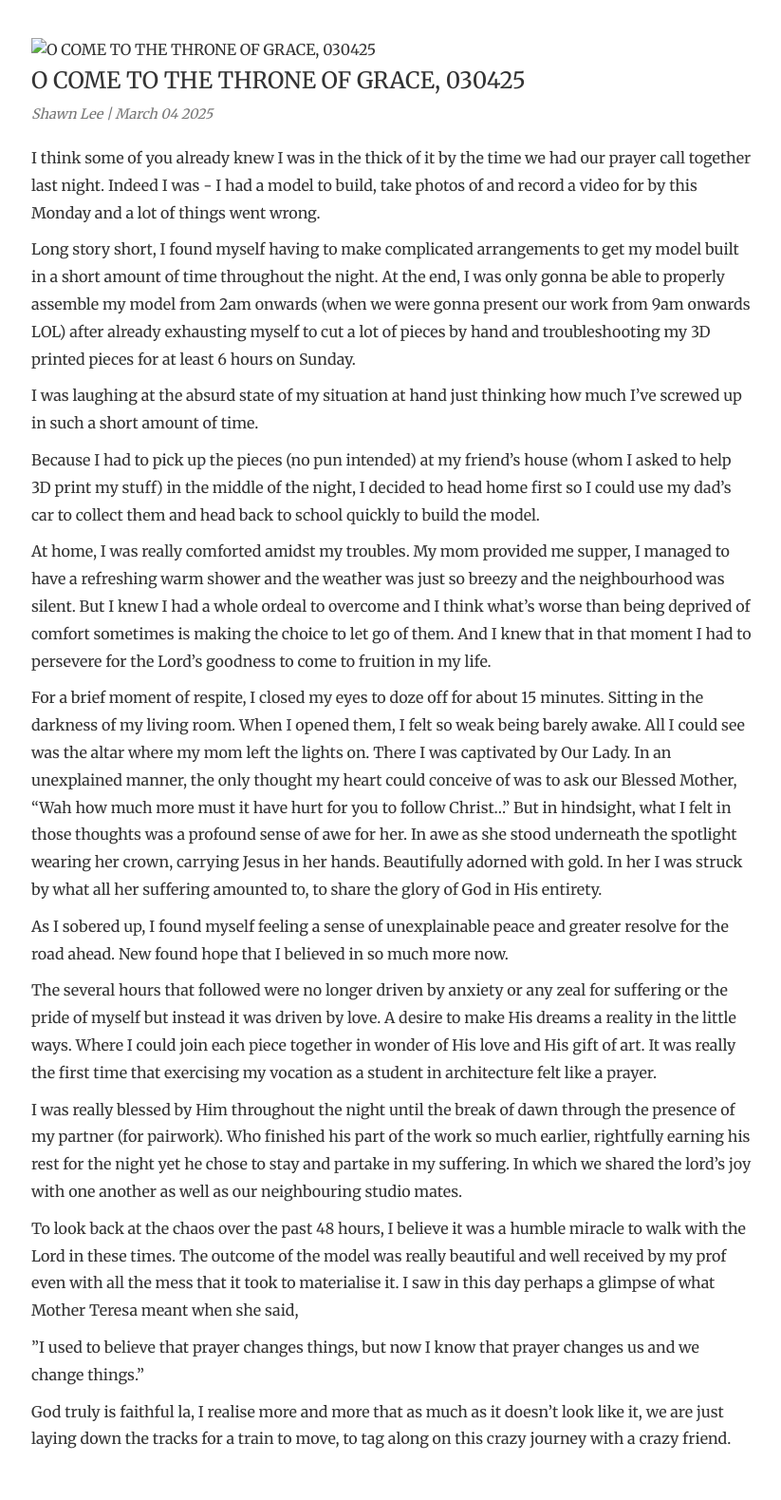
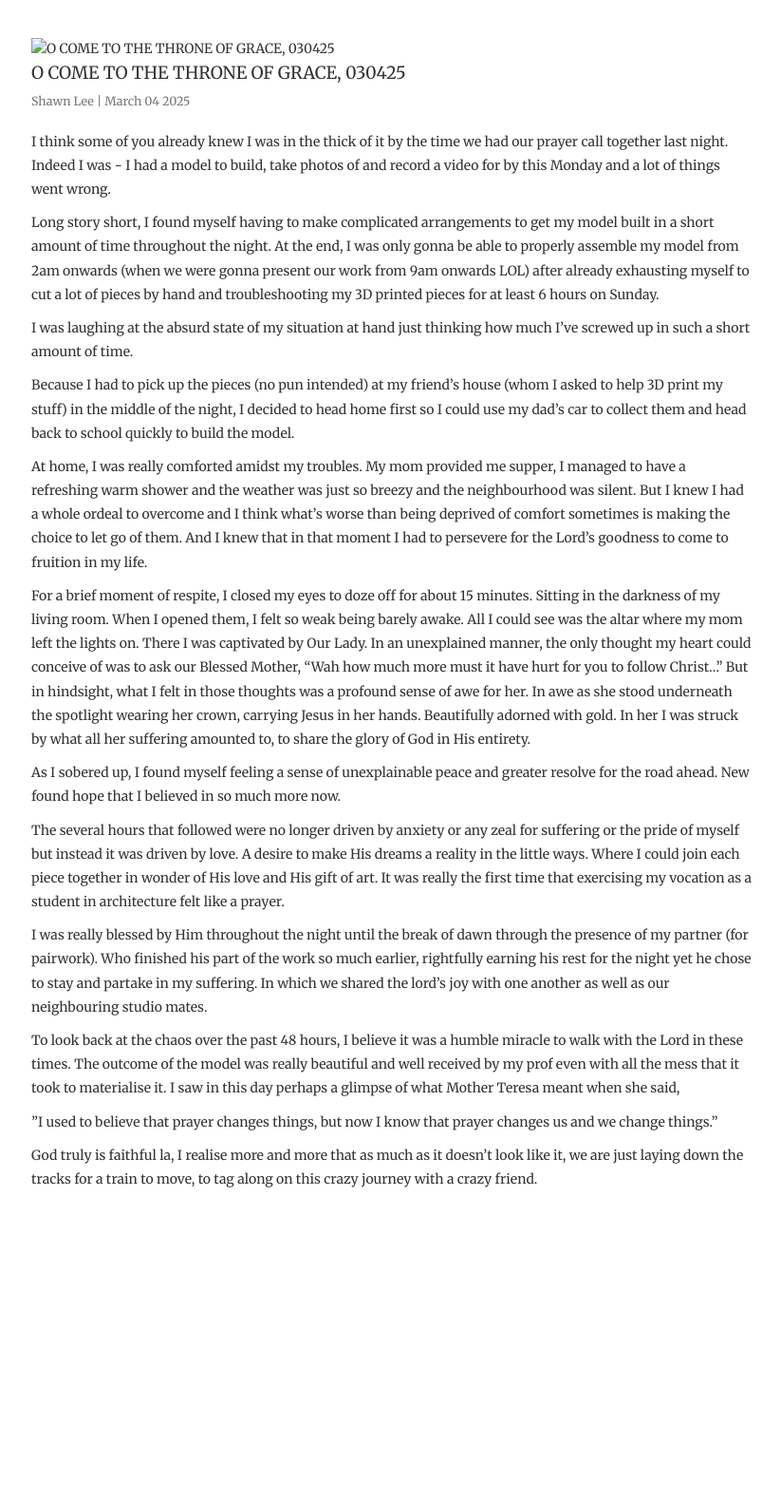
Before and after one commit to witness-and-wonder/witness-and-wonder.github.io, a Jekyll site: the page built from _testimonies/O_COME_TO_THE_THRONE_O_ GRACE_030425.md, in a window 1280 px wide. Shown: the whole page at 95% size, without its empty margins (227-1050 px from the left). Built offline with Jekyll 4.4.1, drawn with Linux system fonts in a browser that asks for light colours; after the commit the page ends 1304 px from its top, so only the background shows below that.

Commit message:
change styling

```diff
--- a/_layouts/testimony.html
+++ b/_layouts/testimony.html
@@ -51,10 +51,7 @@
             <header class="header">
                 <h1 class="post-title">{{ page.title }}</h1>
                 <p class="post-meta">
-                    <em
-                        >{{ page.author }} | {{ page.date | date: "%B %d %Y"
-                        }}</em
-                    >
+                    {{ page.author }} | {{ page.date | date: "%B %d %Y" }}
                 </p>
             </header>
             <main class="post-body">{{ content }}</main>
--- a/assets/css/style.css
+++ b/assets/css/style.css
@@ -10,6 +10,7 @@
 /* Global Styles */
 body {
     font-family: "Merriweather", serif;
+    font-size: 14px; /* scaled down base font size */
     line-height: 1.6;
     color: #333;
     background-color: #fff;
@@ -23,14 +24,14 @@ body {
     padding: 20px;
 }
 
-/* Headings - nonitalic, normal weight for a subtle look */
+/* Headings - nonitalic, subtle styling */
 h1,
 h2,
 h3 {
     font-family: "Merriweather", serif;
     font-style: normal;
     font-weight: 400;
-    font-size: 1.5em;
+    font-size: 1.3em; /* scaled down from 1.5em */
     margin-bottom: 5px;
     color: #333;
 }
@@ -49,7 +50,7 @@ p {
 
 /* Home Page Styles */
 .home .page-title {
-    font-size: 1.5em;
+    font-size: 1.3em; /* scaled down */
     margin-bottom: 10px;
     font-weight: 400;
 }
@@ -81,7 +82,7 @@ p {
 }
 
 .post-title {
-    font-size: 1.5em;
+    font-size: 1.3em; /* scaled down */
     margin-bottom: 5px;
     font-weight: 400;
 }
@@ -107,7 +108,7 @@ p {
 
 /* Post Page Styles */
 .post-page .post-title {
-    font-size: 1.5em;
+    font-size: 1.3em; /* scaled down */
     margin-bottom: 5px;
     font-weight: 400;
 }
```
